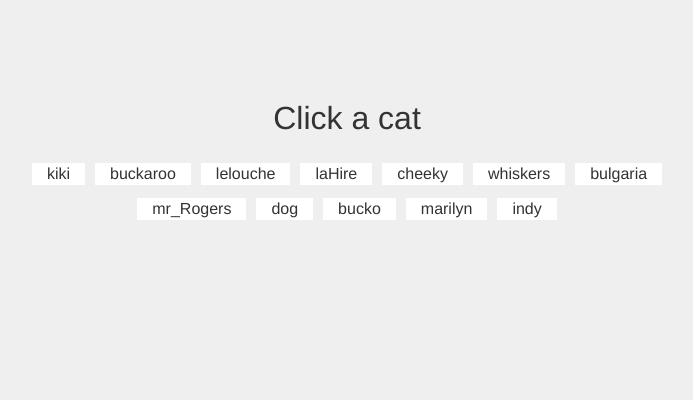
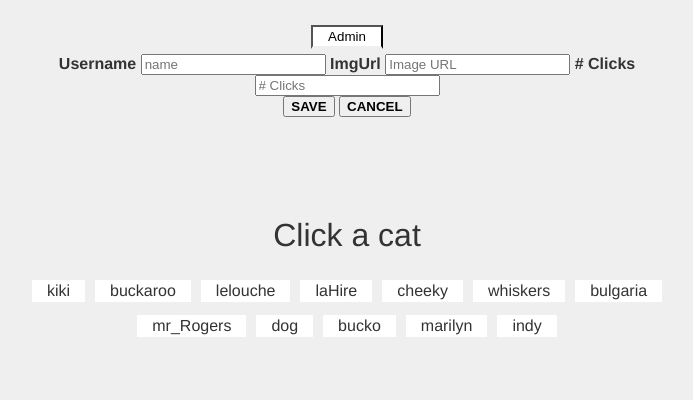
Before and after one commit to travisfranklin/FEND-CatClicker, a website: page app/index.html in a window 1280 px wide. Shown: the whole page, without its empty margins (293-986 px from the left). Drawn offline with nearby package versions, Linux system fonts and the light colour scheme; files that its build step writes are made by us from their sources; files whose address does not match are found by name.

Commit message:
add admin form to index.html

```diff
--- a/app/index.html
+++ b/app/index.html
@@ -18,11 +18,25 @@
     <!--[if IE]>
       <p class="browserupgrade">You are using an <strong>outdated</strong> browser. Please <a href="http://browsehappy.com/">upgrade your browser</a> to improve your experience.</p>
     <![endif]-->
+    <div class="admin">
+      <button class="catList__Link">Admin</button>
+      <div class="admin__form">
+        <form action="/action_page.php">
+            <div class="container">
+              <label for="name"><strong>Username</strong></label>
+              <input type="text" placeholder="name" name="name" required>
+              <label for="imgUrl"><strong>ImgUrl</strong></label>
+              <input type="text" placeholder="Image URL" name="imgUrl" required>
+              <label for="clicks"><strong># Clicks</strong></label>
+              <input type="number" placeholder="# Clicks" name="clicks" required>
+            </div>
+            <button type="submit"><strong>SAVE</strong></button>
+            <button type="cancel"><strong>CANCEL</strong></button>
+        </form>
+      </div>
+    </div>
     <h1>Click a cat</h1>
     <ul class="catList__Links">
-      <!-- <li id="kiki" class="catList__Link">kiki</li>
-      <li class="catList__Link">buckaroo</li>
-      <li class="catList__Link">lelouche</li> -->
     </ul>
     <ul class="catList__Container">
     <!-- Cats Added Here from Main.js -->
```
Also changed, not shown: dist/index.html.
